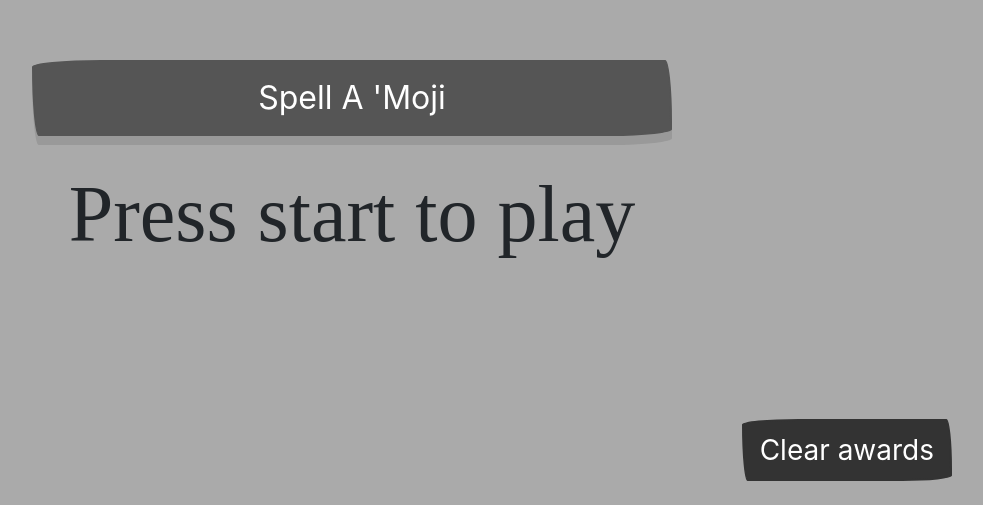
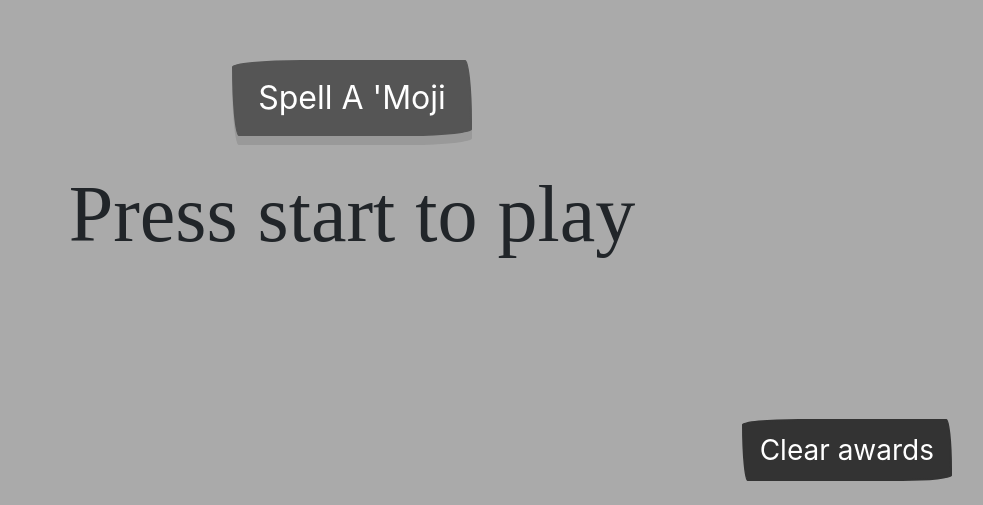
Before and after one commit to changtime247/SpellAMoji, a React (Create React App) app: page / in a window 1280 px wide. Shown: the part 311-816 px from the top of the page, without its empty margins (288-1271 px from the left). Built offline with nearby package versions, Linux system fonts and the light colour scheme; a web font is replaced by a local one.

Commit message:
main-btn bug fixed finally

```diff
--- a/src/App.js
+++ b/src/App.js
@@ -165,7 +165,7 @@ export default () => {
     .map((e) => e.toUpperCase())
 
   return (
-    <Container>
+    <Container style={{ margin: '0 auto' }}>
       {inputRef && (
         <MainCard
           emojiUnicode={emojiUnicode}
--- a/src/components/AnswerBox.js
+++ b/src/components/AnswerBox.js
@@ -3,7 +3,7 @@ import { Container, Row, Col } from 'react-bootstrap'
 
 export default ({ correctlyGuessedLetters, wordFromAPI }) => (
   <Container>
-    <Row className='justify-content-lg-center'>
+    <Row className='justify-content-center'>
       {/* {wordFromAPI.map((letter, index) => { */}
       {wordFromAPI.map((letter, index) => {
         return (
--- a/src/index.css
+++ b/src/index.css
@@ -131,7 +131,6 @@ input:empty {
 /* start main-btn modification */
 #main-btn {
     color: #fff;
-    width: 50vw;
     margin: 0 auto;
     box-shadow: 0 9px #999;
 }
@@ -158,6 +157,7 @@ input:empty {
     border: none;
     min-height: 15vh;
     max-height: fit-content;
+    margin: 0 auto;
 }
 
 .question {
```
